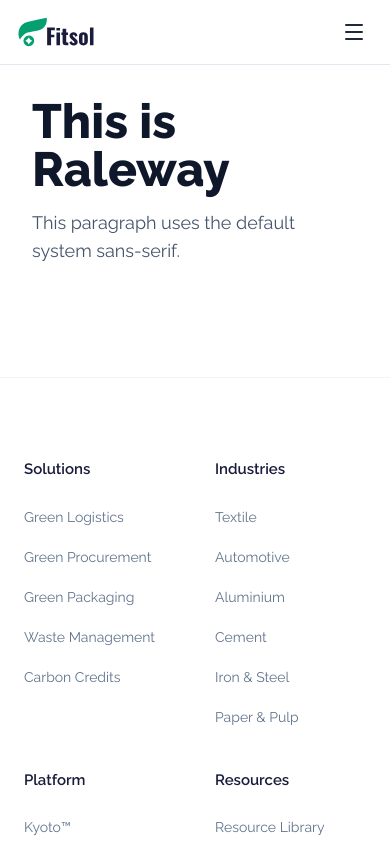
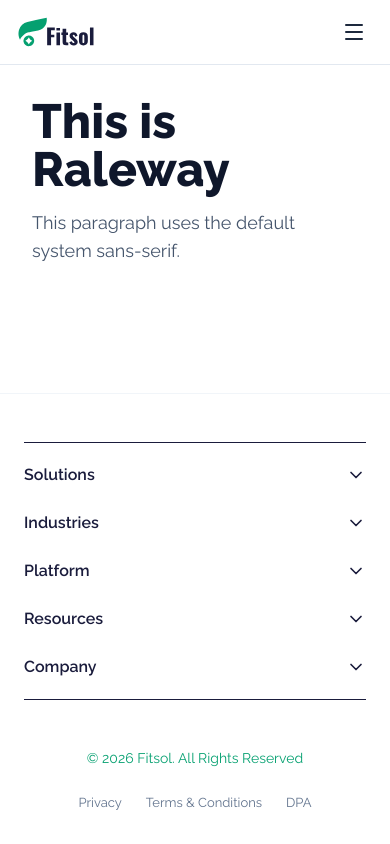
Before and after one commit to DhirajKumar19web/fitsol.green, a React (Vite) app: page / in a window 390 px wide. Shown: the top 844 px of the page. Built offline with nearby package versions, Linux system fonts and the light colour scheme.

Commit message:
feat: add mobile accordion navigation to footer and update navbar to sticky positioning

```diff
--- a/src/components/layout/Footer.tsx
+++ b/src/components/layout/Footer.tsx
@@ -1,4 +1,6 @@
+import { useState } from 'react';
 import { Link } from 'react-router-dom';
+import { ChevronDown } from 'lucide-react';
 
 const footerLinks = [
   {
@@ -50,11 +52,17 @@ const footerLinks = [
 ];
 
 const Footer: React.FC = () => {
+  const [openSection, setOpenSection] = useState<string | null>(null);
+
+  const toggleSection = (title: string) => {
+    setOpenSection(openSection === title ? null : title);
+  };
+
   return (
-    <footer className="bg-white border-t border-slate-100 mt-20">
-      <div className="max-w-[1400px] mx-auto px-6 lg:px-12 pt-20 pb-8">
-        {/* Main Footer Links */}
-        <div className="grid grid-cols-2 md:grid-cols-3 lg:grid-cols-5 gap-10 lg:gap-8 mb-20">
+    <footer className="bg-white border-t border-slate-100 max-lg:mt-0 mt-20">
+      <div className="max-w-[1400px] mx-auto px-6 lg:px-12 pt-12 lg:pt-20 pb-8">
+        {/* Desktop Footer Links */}
+        <div className="hidden lg:grid grid-cols-5 gap-8 mb-20">
           {footerLinks.map((section, idx) => (
             <div key={idx} className="flex flex-col gap-6">
               <h3 className="text-[#1a1c3c] font-semibold text-[15px]">
@@ -76,12 +84,46 @@ const Footer: React.FC = () => {
           ))}
         </div>
 
+        {/* Mobile Footer Accordion */}
+        <div className="flex flex-col lg:hidden mb-12 border-y border-[#1a1c3c] py-2">
+          {footerLinks.map((section, idx) => (
+            <div key={idx} className="flex flex-col">
+              <button
+                onClick={() => toggleSection(section.title)}
+                className="flex items-center justify-between w-full py-3 text-left"
+              >
+                <h3 className="text-[#1a1c3c] font-semibold text-[16px]">
+                  {section.title}
+                </h3>
+                <ChevronDown
+                  size={20}
+                  className={`text-[#1a1c3c] transition-transform duration-300 ${openSection === section.title ? 'rotate-180' : ''}`}
+                />
+              </button>
+              <div className={`overflow-hidden transition-all duration-300 ${openSection === section.title ? 'max-h-[400px] opacity-100' : 'max-h-0 opacity-0'}`}>
+                <ul className="flex flex-col gap-4 pl-2">
+                  {section.links.map((link, linkIdx) => (
+                    <li key={linkIdx}>
+                      <Link
+                        to={link.path}
+                        className="text-slate-500 hover:text-emerald-500 transition-colors text-[16px] font-[400]"
+                      >
+                        {link.name}
+                      </Link>
+                    </li>
+                  ))}
+                </ul>
+              </div>
+            </div>
+          ))}
+        </div>
+
         {/* Bottom Footer */}
-        <div className="pt-8 border-t border-slate-100 flex flex-col md:flex-row items-center justify-between gap-6">
-          <p className="text-emerald-500 text-[13px] font-[400]">
+        <div className="max-lg:pt-0 max-lg:border-t-0 pt-8 border-t border-slate-100 flex flex-col md:flex-row items-center justify-between gap-6">
+          <p className="text-emerald-500 text-[14px] font-[400] text-center w-full md:w-auto">
             © {new Date().getFullYear()} Fitsol. All Rights Reserved
           </p>
-          <div className="flex items-center gap-6 text-slate-500 text-[13px] font-[400]">
+          <div className="flex flex-wrap items-center justify-center gap-6 text-slate-500 text-[13px] font-[400] w-full md:w-auto">
             <Link to="#" className="hover:text-emerald-500 hover:underline transition-all">Privacy</Link>
             <Link to="#" className="hover:text-emerald-500 hover:underline transition-all">Terms & Conditions</Link>
             <Link to="#" className="hover:text-emerald-500 hover:underline transition-all">DPA</Link>
--- a/src/components/layout/Navbar.tsx
+++ b/src/components/layout/Navbar.tsx
@@ -62,7 +62,7 @@ const Navbar = () => {
 
   return (
     <nav
-      className="flex py-3 px-4 md:px-6 bg-white border-b border-slate-200 relative z-30 font-raleway"
+      className="flex py-3 px-4 md:px-6 bg-white border-b border-slate-200 sticky top-0 z-50 font-raleway"
       aria-label="Main navigation"
     >
       <div className="max-w-7xl mx-auto flex items-center justify-between gap-4 w-full relative">
```
Also changed, not shown: src/pages/HomePage.tsx (line endings or trailing spaces).
